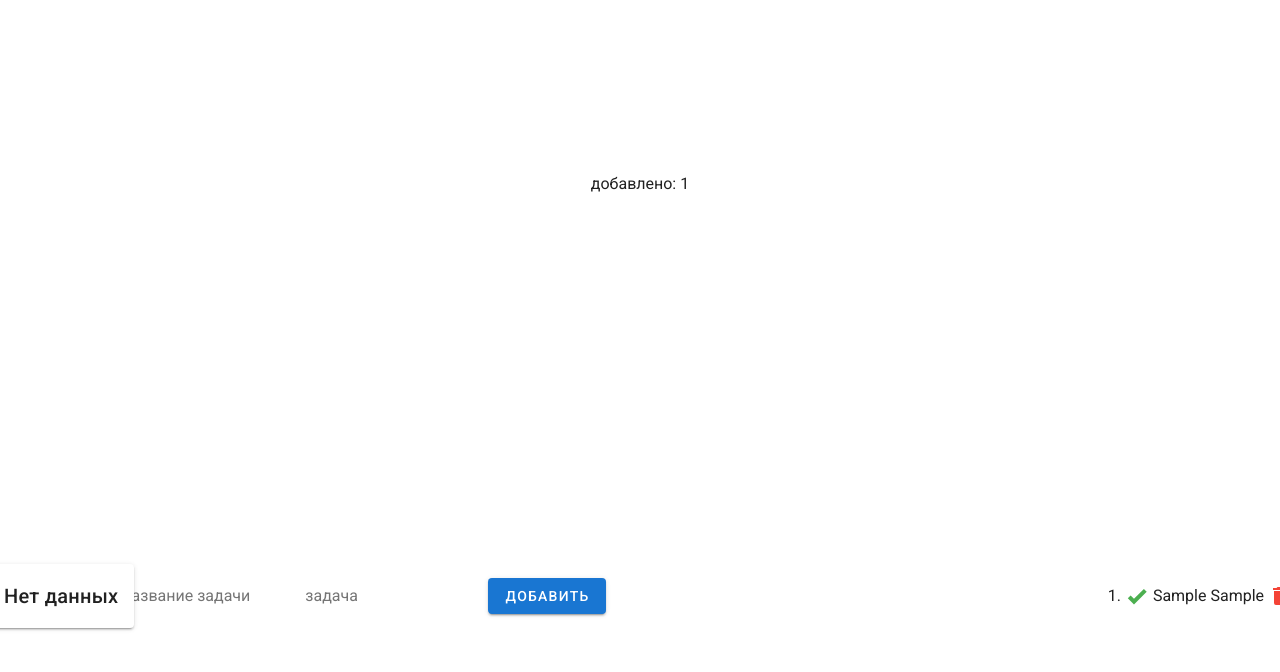
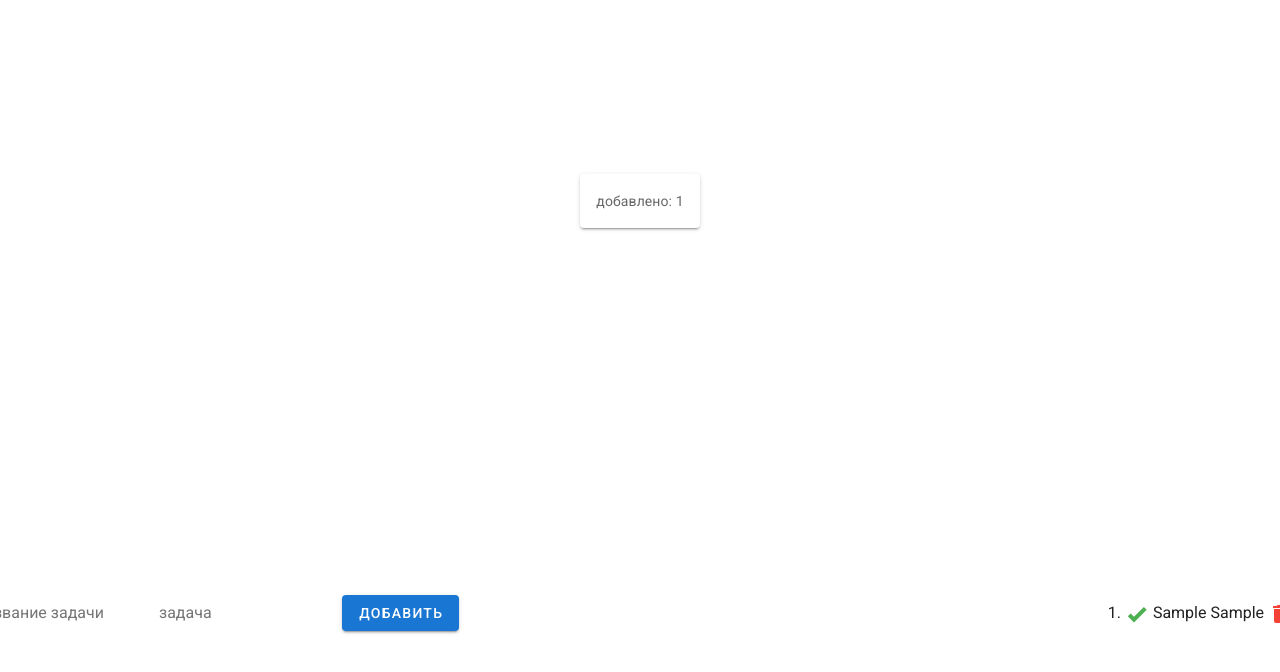
Before and after one commit to paxarpp/vue, a Vue app: page / in a window 1280 px wide. Both pictures are taken after typing "Sample", "Sample" into the empty fields and a click on the button "ДОБАВИТЬ". Shown: the top 672 px of the page. Built offline with nearby package versions, Linux system fonts and the light colour scheme.

Commit message:
add jscofig to vetur

```diff
--- /dev/null
+++ b/jsconfig.json
@@ -0,0 +1,5 @@
+{
+    "include": [
+      "./src/**/*"
+    ]
+}
--- a/src/App.vue
+++ b/src/App.vue
@@ -5,15 +5,11 @@
         align="center"
         justify="space-around"
       >
-        <span v-if="addCount">
-          добавлено: {{ addCount }}
-        </span>
-        <span v-if="removeCount">
-          удалено: {{ removeCount }}
-        </span>
-        <span v-if="completeCount">
-          выполнено: {{ completeCount }}
-        </span>
+        <v-card>
+          <v-card-text v-if="addCount">добавлено: {{ addCount }}</v-card-text>
+          <v-card-text v-if="removeCount">удалено: {{ removeCount }}</v-card-text>
+          <v-card-text v-if="completeCount">выполнено: {{ completeCount }}</v-card-text>
+        </v-card>
       </v-row>
         <List
           v-on:remove-item-list="removeFromListCount"
--- a/src/components/List.vue
+++ b/src/components/List.vue
@@ -3,16 +3,11 @@
     align="center"
     justify="space-around"
   >
-    <v-card>
-      <div v-if="title || text">
+    <v-row>
+      <v-card v-if="title || text">
         <v-card-title>{{ title }}</v-card-title>
         <v-card-text>{{ text }}</v-card-text>
-      </div>
-      <div v-else>
-        <v-card-title>Нет данных</v-card-title>
-      </div>
-    </v-card>
-    <v-row>
+      </v-card>
       <input v-model="title" placeholder="название задачи">
       <input v-model="text" placeholder="задача">
       <v-btn
```
